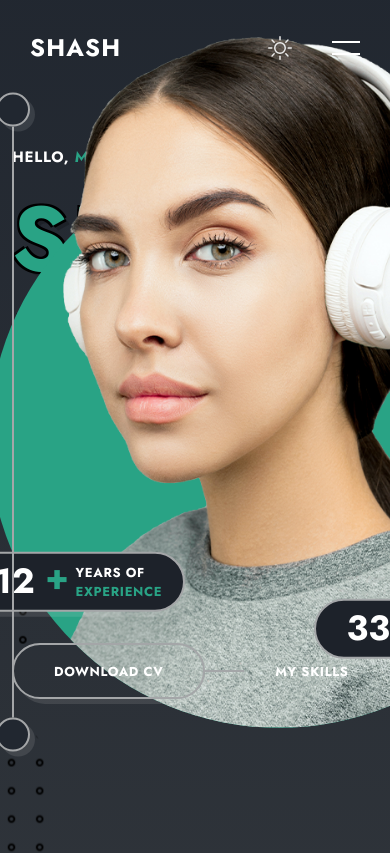
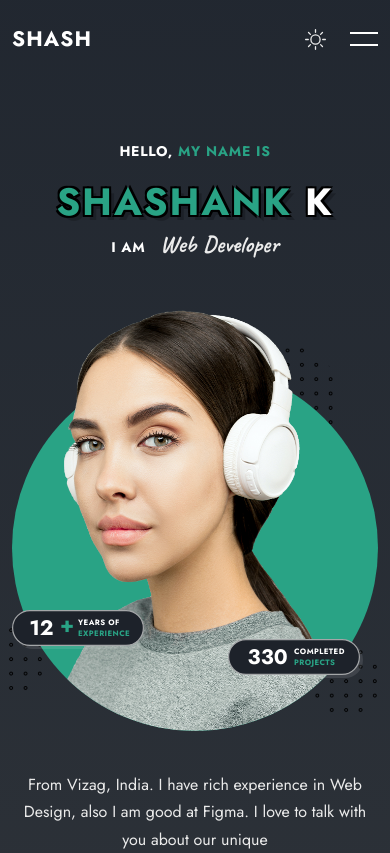
Before and after one commit to Shash-cre-dev/React-Personal-Portfolio, a React (Vite) app in the folder react-portfolio/: page /#home in a window 390 px wide. Shown: the top 853 px of the page. Built offline with nearby package versions, Linux system fonts and the light colour scheme.

Commit message:
Added Device Responsiveness

```diff
--- a/react-portfolio/src/App.css
+++ b/react-portfolio/src/App.css
@@ -40,8 +40,8 @@
   --body-font: 'Jost', sans-serif;
   --second-font: 'Caveat', cursive;
 
-  --biggest-font-size: 90px;
-  --h1-font-size: 44px;
+  --biggest-font-size: clamp(2.25rem, 1.125rem + 5.1429vw, 5.625rem);
+  --h1-font-size: clamp(1.75rem, 1.4167rem + 1.5238vw, 2.75rem);
   --h2-font-size: 30px;
   --h3-font-size: 28px;
   --h4-font-size: 24px;
@@ -163,7 +163,7 @@ img{
 
 .container{
   max-width: 1300px;
-  padding-inline: 12px;
+  padding-inline: 12px !important;
   margin-inline: auto;
 }
 
--- a/react-portfolio/src/components/contact/contact.css
+++ b/react-portfolio/src/components/contact/contact.css
@@ -86,5 +86,7 @@
     display: flex;
     align-items: center;
     justify-content: flex-end;
+    flex-wrap: wrap;
     column-gap: 30px;
+    row-gap: 15px;
 }
--- a/react-portfolio/src/components/portfolio/portfolio.css
+++ b/react-portfolio/src/components/portfolio/portfolio.css
@@ -5,6 +5,8 @@
 .portfolio__list{
     display: flex;
     justify-content: center;
+    flex-wrap: wrap;
+    row-gap: 15px ;
     column-gap: 40px;
     margin-bottom: 60px;
 }
--- a/react-portfolio/src/components/services/Services.jsx
+++ b/react-portfolio/src/components/services/Services.jsx
@@ -25,6 +25,7 @@ const Services = () => {
             </p>
 
             <Swiper
+                spaceBetween={30}
                 pagination={{
                 clickable: true,
                 }}
--- a/react-portfolio/src/components/testimonials/Testimonials.jsx
+++ b/react-portfolio/src/components/testimonials/Testimonials.jsx
@@ -25,6 +25,7 @@ const Testimonials = () => {
             </p>
 
             <Swiper
+                spaceBetween={30}
                 pagination={{
                 clickable: true,
                 }}
--- a/react-portfolio/src/index.css
+++ b/react-portfolio/src/index.css
@@ -0,0 +1,322 @@
+@media screen and (max-width: 1400px){
+    .section__deco:not(.header__deco){
+        display: none;
+    }
+
+    .header{
+        padding: 30px 12px;
+    }
+
+    .home__img-wrapper{
+        max-width: 600px;
+        transform: translateY(-6%);
+    }
+
+    .home__profile{
+        height: auto;
+    }
+
+    .home__data{
+        transform: scale(0.9);
+    }
+
+    .shape__1{
+        width: 203px;
+        height: 203px;
+    }
+
+    .shape__2,
+    .shape__3{
+        width: 126px;
+        height: 126px;
+    }
+}
+
+@media screen and (max-width: 1200px){
+    .container{
+        max-width: 960px;
+    }
+
+    .home{
+        padding-top: 140px;
+    }
+
+    .home__subtitle,
+    .home__title,
+    .home__job,
+    .home__text{
+        text-align: center;
+    }
+
+    .home__text{
+        margin-inline: auto;
+    }
+
+    .home__img-wrapper{
+        position: relative;
+        transform: initial;
+        right: initial;
+        margin-inline: auto;
+        margin-top: 140px;
+    }
+
+    .home__socials,
+    .home__btns{
+        justify-content: center;
+    }
+
+    .skills__container,
+    .portfolio__container,
+    .pricing__container,
+    .blog__container{
+        grid-template-columns: repeat(2, 1fr);
+    }
+
+    .footer__copyright:nth-child(2){
+        justify-self: start;
+    }
+}
+
+@media screen and (max-width: 992px){
+    :root{
+        --h2-font-size: 24px;
+        --h3-font-size: 23px;
+        --h4-font-size: 21px;
+        --h5-font-size: 20px;
+        --largest-font-size: 19px;
+        --larger-font-size: 18px;
+        --large-font-size: 16px;
+        --normal-font-size: 15px;
+        --small-font-size: 14px;
+        --smaller-font-size: 13px;
+        --tiny-font-size: 12px;
+    }
+
+    .container{
+        max-width: 740px;
+    }
+
+    .home__btns{
+        flex-direction: column;
+        align-items: center;
+        row-gap: 60px;
+    }
+
+    .hero__link::before{
+        left: 50%;
+        top: -72%;
+        transform: translate(-50%);
+        width: 2px;
+        height: 40px;
+    }
+
+    .skills__container,
+    .portfolio__container,
+    .pricing__container,
+    .blog__container{
+       gap: 30px;
+    }
+
+    .portfolio__img{
+        height: 200px;
+    }
+
+    .resume__container{
+        grid-template-columns: 1fr;
+        row-gap: 40px;
+    }
+
+    .resume__icon{
+        width: 40px;
+        height: 40px;
+    }
+
+    .contact__form-group{
+        grid-template-columns: 1fr;
+        row-gap: 0;
+    }
+
+    .contact__card-icon{
+        font-size: var(--large-font-size);
+        width: 42px;
+        height: 42px;
+    }
+
+    .contact__card-icon::after{
+        width: 32px;
+    }
+
+    .contact__card{
+        padding-left: 100px;
+    }
+
+    .footer__container{
+        grid-template-columns: 1fr;
+        justify-items: center;
+        row-gap: 12px;
+    }
+
+    .footer__copyright:nth-child(2),
+    .footer__copyright:last-child{
+        justify-self: center;
+    }
+}
+
+@media screen and (max-width: 768px){
+    .header{
+        padding: 24px 12px;
+    }
+
+    .nav__data{
+        padding: 80px 0 0 124px;
+    }
+
+    .show-menu{
+        width: 420px;
+    }
+
+    .header__deco{
+        left: 60px;
+    }
+
+    .container{
+        max-width: 540px;
+    }
+
+    .home__img-wrapper{
+        margin-top: 120px;
+        max-width: 400px;
+    }
+
+    .home__data{
+        transform: scale(0.6);
+    }
+
+    .home__data-one{
+        left: -12%;
+    }
+
+    .home__data-two{
+        right: -7%;
+    }
+
+    .shape__1{
+        width: 115px;
+        height: 115px;
+        right: 9%;
+    }
+
+    .shape__2,
+    .shape__3{
+        width: 72px;
+        height: 72px;
+    }
+
+    .shape__2{
+        bottom: 10%;
+        left: -10%;
+    }
+
+    .shape__3{
+        bottom: 4%;
+        right: -1%;
+    }
+
+    .skills__container,
+    .portfolio__container,
+    .pricing__container,
+    .blog__container,
+    .contact__container{
+        grid-template-columns: 1fr;
+    }
+
+    .portfolio__list{
+        column-gap: 24px;
+    }
+
+    .portfolio__list-item::before{
+        bottom: -8px;
+    }
+}
+
+@media screen and (max-width: 576px){
+    .show_menu{
+        width: 100%;
+    }
+
+    .nav__btns{
+        column-gap: 24px;
+    }
+
+    .home__img-wrapper{
+        margin-top: 100px;
+    }
+
+    .resume__header{
+        padding: 28px 24px;
+    }
+
+    .resume__content{
+        padding-inline: 24px 30px;
+    }
+
+    .resume__date-title{
+        flex-direction: column;
+        align-items: flex-start;
+        row-gap: 4px;
+    }
+}
+
+@media screen and (max-width: 350px){
+    .nav__data{
+        padding: 80px 0 0 90px;
+    }
+
+    .header__deco{
+        left: 40px;
+    }
+
+    .home__img-wrapper{
+        margin-top: 80px;
+    }
+
+    .home__data{
+        transform: scale(0.5);
+    }
+
+    .home__data-one{
+        bottom: 18%;
+        left: -18%;
+    }
+
+    .home__data-two{
+        bottom: 0;
+        right: -12%;
+    }
+
+    .card-one,
+    .card-two{
+        padding: 24px;
+    }
+
+    .skills__title,
+    .skills__description{
+        padding-inline: 16px;
+    }
+
+    .portfolio__img{
+        height: 180px;
+    }
+
+    .resume__header{
+        padding: 24px 18px;
+    }
+
+    .resume__content{
+        padding-inline: 18px 20px;
+    }
+
+    .testimonial__img{
+        height: 140px;
+    }
+}
```
